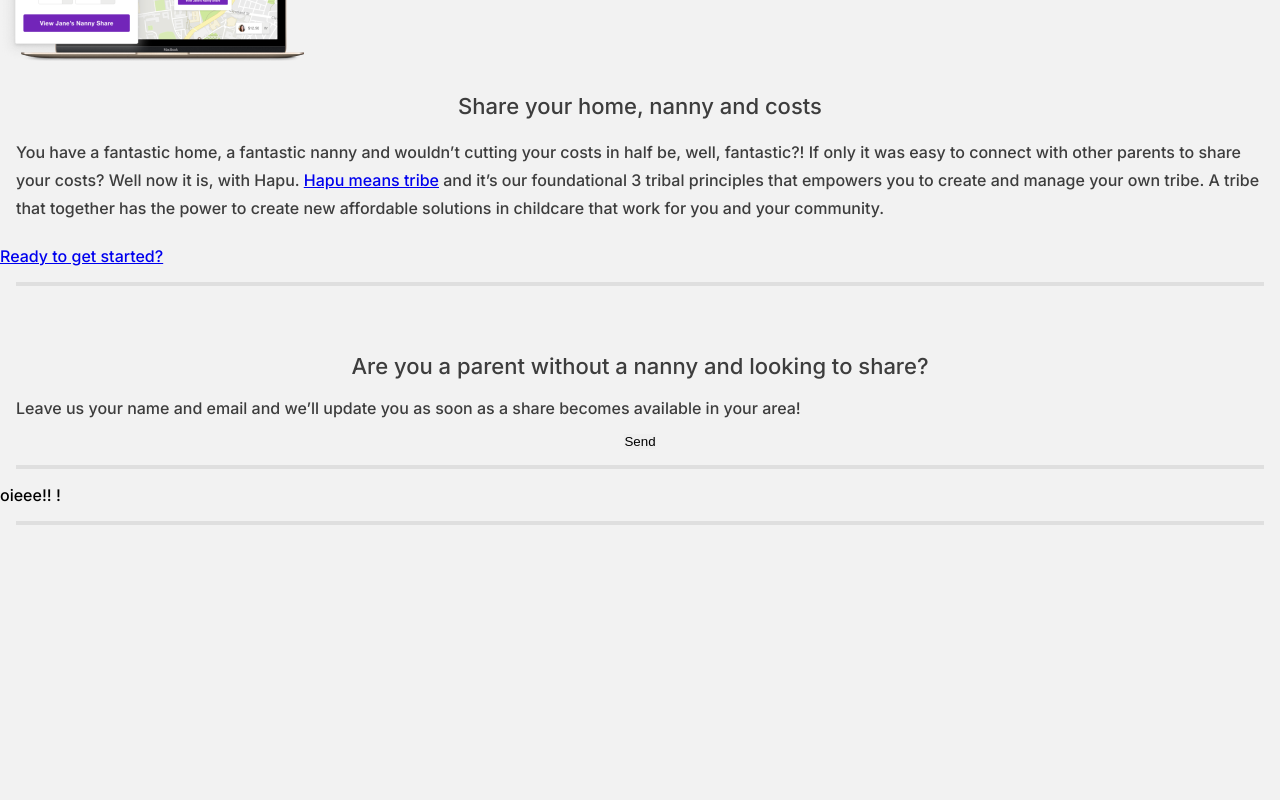
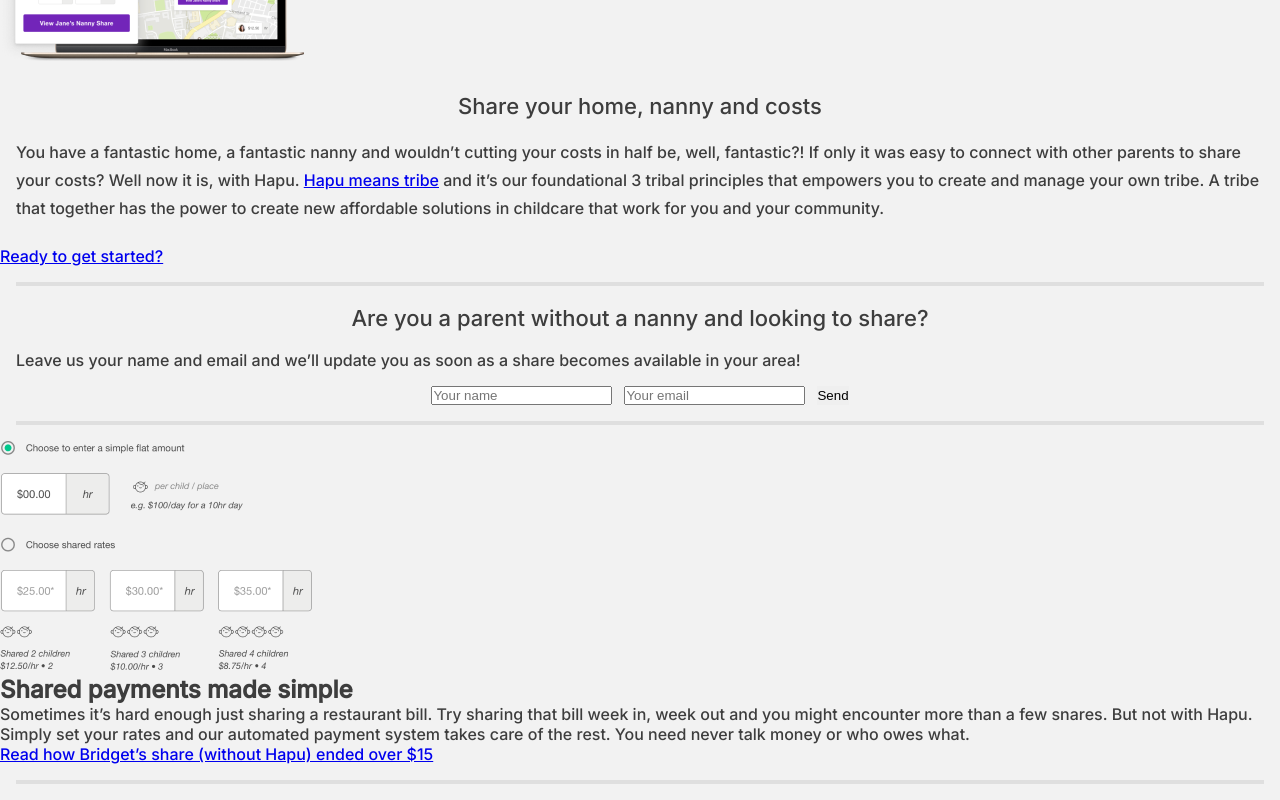
Before and after one commit to walterlbf/react-challenge, a React (Create React App) app: page / in a window 1280 px wide. Shown: the part 974-1774 px from the top of the page. Before the commit the page ends 1515 px from the top, so only its background shows below. Built offline with nearby package versions, Linux system fonts and the light colour scheme.

Commit message:
correcao do css para 360px

```diff
--- a/src/components/Contact.jsx
+++ b/src/components/Contact.jsx
@@ -12,8 +12,8 @@
 				  Leave us your name and email and we’ll update you as soon as a share becomes available in your area!
 				</p>
 				<form className="forms">
-          {/* <input placeholder="Your name" required />
-          <input type="email" placeholder="Your email" required /> */}
+          <input placeholder="Your name" required />
+          <input type="email" placeholder="Your email" required />
           <button className="send-button">
             Send
           </button>
--- a/src/components/Payment.jsx
+++ b/src/components/Payment.jsx
@@ -1,11 +1,22 @@
 import React from 'react';
 import '../styles/Payment.css';
+import paymentImage from "../img/ImageSection3.png";
 
 export default function Payment() {
   return (
-    <div>
-      oieee!!
-      !
-    </div>
+    <section>
+      <picture className="picture-payment">
+        <img src={ paymentImage } alt="" />
+      </picture>
+      <article className="article-payment">
+        <h2 className="payment-h2">
+          Shared payments made simple
+        </h2>
+        <p className="payment-p">
+          Sometimes it’s hard enough just sharing a restaurant bill. Try sharing that bill week in, week out and you might encounter more than a few snares. But not with Hapu. Simply set your rates and our automated payment system takes care of the rest. You need never talk money or who owes what.
+        </p>
+        <a href="/">Read how Bridget’s share (without Hapu) ended over $15</a>
+      </article>
+    </section>
   )
 }
--- a/src/styles/Contact.css
+++ b/src/styles/Contact.css
@@ -14,7 +14,6 @@
   font-weight: 500;
   color: #3D3D3D;
   text-align: center;
-  margin: 64px 16px 16px;
 }
 
 .p-contact {
@@ -28,10 +27,17 @@
   justify-content: center;
 }
 
-@media (max-width: 340px){
+@media (max-width: 360px){
 
   .form-section{
     margin: 64px 4.5vw;
+  }
+  .forms {
+    flex-direction: column;
+  }
+
+  .h2-contact{
+    margin: 64px 16px 16px;
   }
 
   input {
--- a/src/styles/Payment.css
+++ b/src/styles/Payment.css
@@ -0,0 +1,12 @@
+.article-payment{
+  color: #3D3D3D;
+}
+
+@media (max-width: 360px) {
+  .payment-h2 {
+    margin: 16px 40px 67px;
+  }
+  .payment-p{
+
+  }
+}
```
